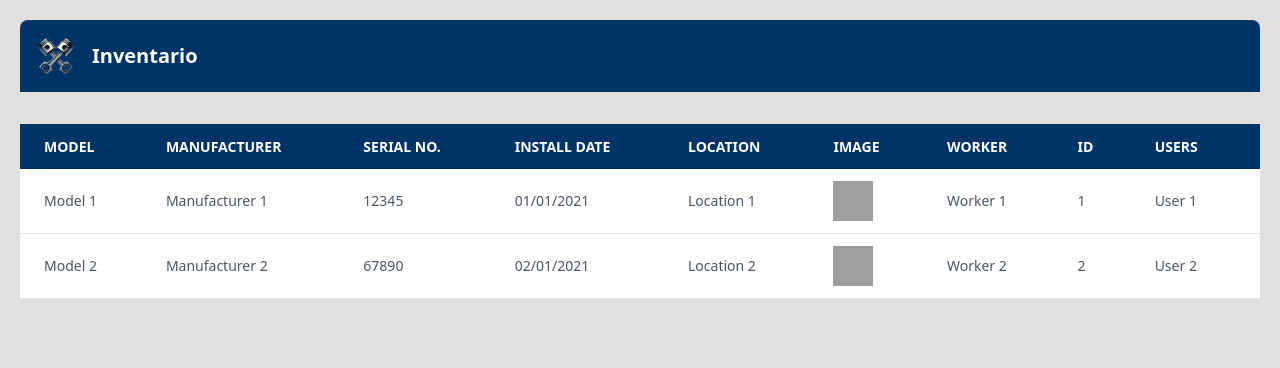
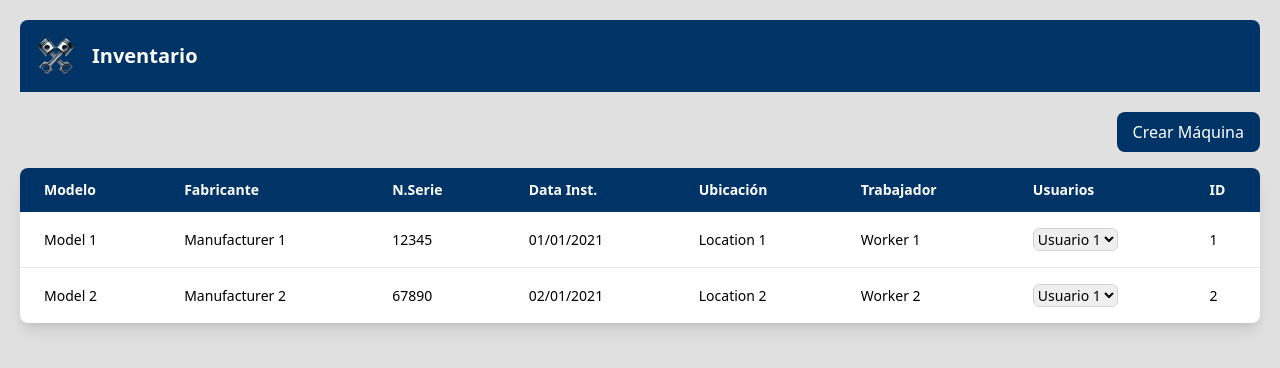
Before and after one commit to Amazghari/Projecte-3-Tot-Maquina, a PHP site: page /App/Views/inventory.php in a window 1280 px wide. Shown: the top 368 px of the page. Run offline with PHP 8.4, Linux system fonts and the light colour scheme; style sheets or scripts are compiled from the project's sources; grey boxes are pictures that could not be loaded.

Commit message:
Vista inventario funcional

```diff
--- a/App/Views/inventory.php
+++ b/App/Views/inventory.php
@@ -4,7 +4,7 @@
     <meta charset="UTF-8">
     <meta name="viewport" content="width=device-width, initial-scale=1.0">
     <link href="main.css" rel="stylesheet">
-    <title>Inventory</title>
+    <title>Inventario</title>
 </head>
 <body class="bg-custom-light-gray">
 
@@ -14,46 +14,59 @@
                 <img src="/uploads/img/logopng.png" alt="Inventory" class="w-10 h-10 rounded-full mr-2">
                 <h1 class="text-xl font-bold ml-2">Inventario</h1>
             </div>
-            <div class="flex justify-between p-4">
-                <div class="flex items-center">
-                </div>
+            <div class="flex justify-between items-center mb-4">
+                <h2 class="text-2xl font-bold text-custom-blue"></h2>
+                <button class="bg-custom-blue text-white px-4 py-2 rounded-lg hover:bg-blue-800 transition-colors mt-5">
+                    Crear Máquina
+                </button>
             </div>
-            <table class="min-w-full bg-white">
-                <thead>
-                    <tr class="bg-custom-blue uppercase text-sm leading-normal">
-                        <th class="py-3 px-6 text-left text-white">Model</th>
-                        <th class="py-3 px-6 text-left text-white">Manufacturer</th>
-                        <th class="py-3 px-6 text-left text-white">Serial No.</th>
-                        <th class="py-3 px-6 text-left text-white">Install Date</th>
-                        <th class="py-3 px-6 text-left text-white">Location</th>
-                        <th class="py-3 px-6 text-left text-white">Image</th>
-                        <th class="py-3 px-6 text-left text-white">Worker</th>
-                        <th class="py-3 px-6 text-left text-white">ID</th>
-                        <th class="py-3 px-6 text-left pr-10 text-white">Users</th>
+            <table class="min-w-full bg-white rounded-lg shadow-lg overflow-hidden">
+                <thead class="bg-custom-blue text-white">
+                    <tr>
+                        <th class="px-6 py-3 text-left text-sm font-semibold">Modelo</th>
+                        <th class="px-6 py-3 text-left text-sm font-semibold">Fabricante</th>
+                        <th class="px-6 py-3 text-left text-sm font-semibold">N.Serie</th>
+                        <th class="px-6 py-3 text-left text-sm font-semibold">Data Inst.</th>
+                        <th class="px-6 py-3 text-left text-sm font-semibold">Ubicación</th>
+                        <th class="px-6 py-3 text-left text-sm font-semibold">Trabajador</th>
+                        <th class="px-6 py-3 text-left text-sm font-semibold">Usuarios</th>
+                        <th class="px-4 py-3 text-left text-sm font-semibold">ID</th>
                     </tr>
                 </thead>
-                <tbody class="text-gray-600 text-sm font-light">
-                    <tr class="border-b bg-white hover-bg-custom-light-gray">
-                        <td class="py-3 px-6">Model 1</td>
-                        <td class="py-3 px-6">Manufacturer 1</td>
-                        <td class="py-3 px-6">12345</td>
-                        <td class="py-3 px-6">01/01/2021</td>
-                        <td class="py-3 px-6">Location 1</td>
-                        <td class="py-3 px-6"><img src="path/to/image1.jpg" alt="Image 1" class="w-10 h-10"></td>
-                        <td class="py-3 px-6">Worker 1</td>
-                        <td class="py-3 px-6">1</td>
-                        <td class="py-3 px-6">User 1</td>
+                <tbody class="divide-y divide-gray-200">
+                    <tr class="hover:bg-custom-light-gray">
+                        <td class="px-6 py-4 text-sm">Model 1</td>
+                        <td class="px-6 py-4 text-sm">Manufacturer 1</td>
+                        <td class="px-6 py-4 text-sm">12345</td>
+                        <td class="px-6 py-4 text-sm">01/01/2021</td>
+                        <td class="px-6 py-4 text-sm">Location 1</td>
+                        <td class="px-6 py-4 text-sm">Worker 1</td>
+                        <td class="px-6 py-4 text-sm">
+                            <select class="border border-gray-300 rounded-md">
+                                <option value="usuario1">Usuario 1</option>
+                                <option value="usuario2">Usuario 2</option>
+                                <option value="usuario3">Usuario 3</option>
+                                <option value="usuario4">Usuario 4</option>
+                            </select>
+                        </td>
+                        <td class="px-4 py-4 text-sm">1</td>
                     </tr>
-                    <tr class="border-b bg-white hover-bg-custom-light-gray">
-                        <td class="py-3 px-6">Model 2</td>
-                        <td class="py-3 px-6">Manufacturer 2</td>
-                        <td class="py-3 px-6">67890</td>
-                        <td class="py-3 px-6">02/01/2021</td>
-                        <td class="py-3 px-6">Location 2</td>
-                        <td class="py-3 px-6"><img src="path/to/image2.jpg" alt="Image 2" class="w-10 h-10"></td>
-                        <td class="py-3 px-6">Worker 2</td>
-                        <td class="py-3 px-6">2</td>
-                        <td class="py-3 px-6">User 2</td>
+                    <tr class="hover:bg-custom-light-gray">
+                        <td class="px-6 py-4 text-sm">Model 2</td>
+                        <td class="px-6 py-4 text-sm">Manufacturer 2</td>
+                        <td class="px-6 py-4 text-sm">67890</td>
+                        <td class="px-6 py-4 text-sm">02/01/2021</td>
+                        <td class="px-6 py-4 text-sm">Location 2</td>
+                        <td class="px-6 py-4 text-sm">Worker 2</td>
+                        <td class="px-6 py-4 text-sm">
+                            <select class="border border-gray-300 rounded-md">
+                                <option value="usuario1">Usuario 1</option>
+                                <option value="usuario2">Usuario 2</option>
+                                <option value="usuario3">Usuario 3</option>
+                                <option value="usuario4">Usuario 4</option>
+                            </select>
+                        </td>
+                        <td class="px-4 py-4 text-sm">2</td>
                     </tr>
                 </tbody>
             </table>
--- a/public/index.php
+++ b/public/index.php
@@ -34,7 +34,7 @@ $app->middleware([\App\Middleware\App::class, "execute"]);
 
 $app->route("", [\App\Controllers\indexController::class, "indexController"]);
 $app->route("/inicio", [\App\Controllers\homeController::class, "homeController"]);
-$app->route("/inventory", [\App\Controllers\inventoryController::class, "inventoryController"]);
+$app->route("/inventario", [\App\Controllers\inventoryController::class, "inventoryController"]);
 $app->route("/incidencias", [\App\Controllers\incidencias::class, "incidencias"]);
 $app->route("/mantenimiento_preventivo", [\App\Controllers\mantenimiento_preventivo::class, "mantenimiento_preventivo"]);
 $app->route("/estadisticas", [\App\Controllers\estadisticas::class, "estadisticas"]);
```
Also changed, not shown: 1 other file.
